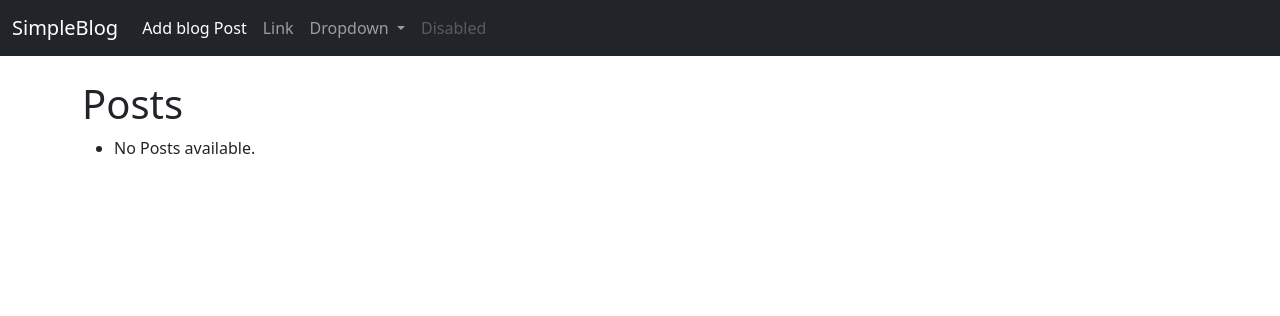
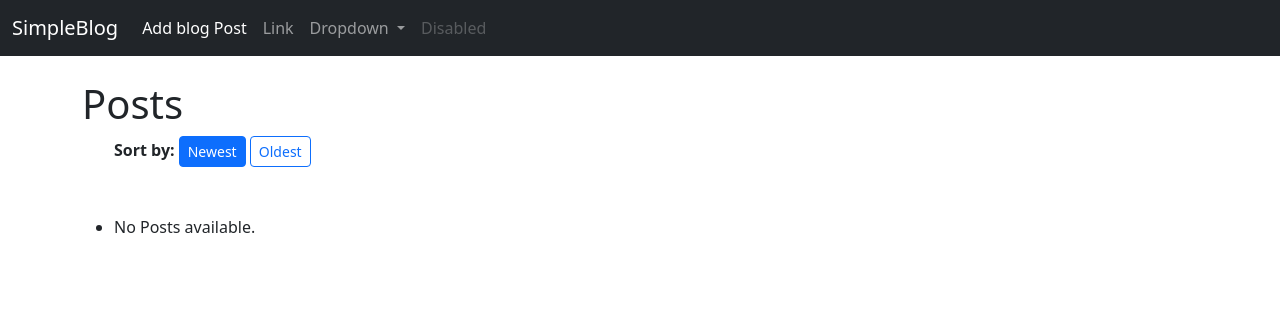
Before and after one commit to justinwastaken/SimpleBlog, a Django app: a page that uses simpleblog/blogapp/templates/home.html in a window 1280 px wide. Shown: the top 316 px of the page. Run offline with Django 5.2, Linux system fonts and the light colour scheme; data that the repository does not hold is empty.

Commit message:
Added feature for changing the order of the blog posts + some small changes on blog_details.html

```diff
--- a/simpleblog/blogapp/models.py
+++ b/simpleblog/blogapp/models.py
@@ -8,6 +8,7 @@ class Post(models.Model):
     title = models.CharField(max_length=255)
     author = models.ForeignKey(User, on_delete=models.CASCADE)
     body = models.TextField()
+    created_at = models.DateTimeField(auto_now_add=True)
 
     def __str__(self):
         return self.title + ' | ' + str(self.author)
--- a/simpleblog/blogapp/templates/home.html
+++ b/simpleblog/blogapp/templates/home.html
@@ -7,12 +7,26 @@
 
 
 <h1>Posts</h1>
+<ul>
+    <div class="mb3">
+        <strong>Sort by:</strong>
 
-<ul>
+        <a href="?order=newest"
+           class="btn btn-sm {% if request.GET.order != 'oldest' %}btn-primary{% else %}btn-outline-primary{% endif %}">
+            Newest
+        </a>
+
+        <a href="?order=oldest"
+           class="btn btn-sm {% if request.Get.order == 'oldest' %}btn-primary{% else %}btn-outline-primary{% endif %}">
+            Oldest
+        </a>
+    </a>
+    </div>
+    <br/> <br/>
 {%for post in object_list%}
     <li><a href="{% url 'blog-details' post.pk %}">
         {{ post.title }}
-        </a> from {{ post.author }} - <small><a href ="{% url 'update_post' post.pk %}">
+        </a> by: {{ post.author.get_full_name }} - <small><a href ="{% url 'update_post' post.pk %}">
             (Edit)
         </a></small>
     <br/>
--- a/simpleblog/blogapp/views.py
+++ b/simpleblog/blogapp/views.py
@@ -11,6 +11,14 @@ from django.urls import reverse_lazy
 class HomeView(ListView):
     model = Post
     template_name = 'home.html'
+
+    def get_queryset(self):
+        order = self.request.GET.get("order")
+
+        if order == "oldest":
+            return Post.objects.order_by("created_at")
+        else:
+            return Post.objects.order_by("-created_at")
 
 class BlogDetailView(DetailView):
     model = Post
```
Also changed, not shown: simpleblog/blogapp/templates/blog_details.html (+6 -2 lines), simpleblog/blogapp/migrations/0002_post_created_at.py (added).
